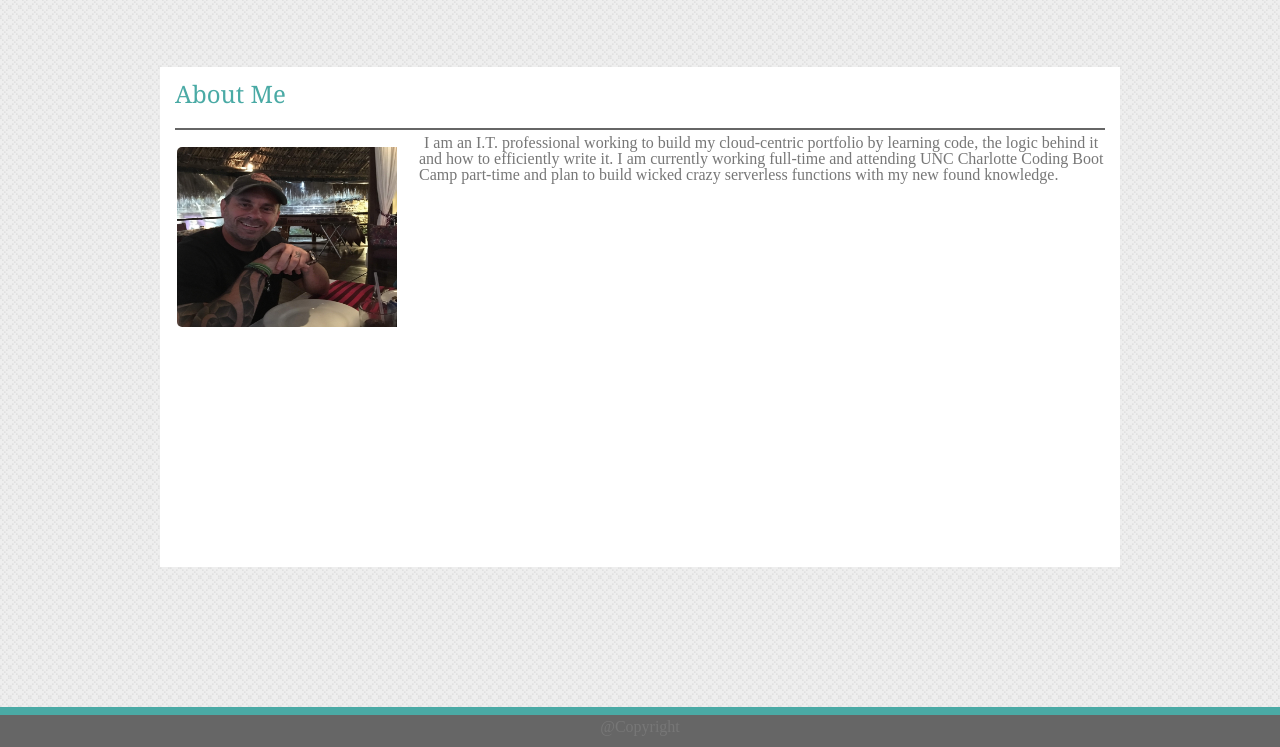
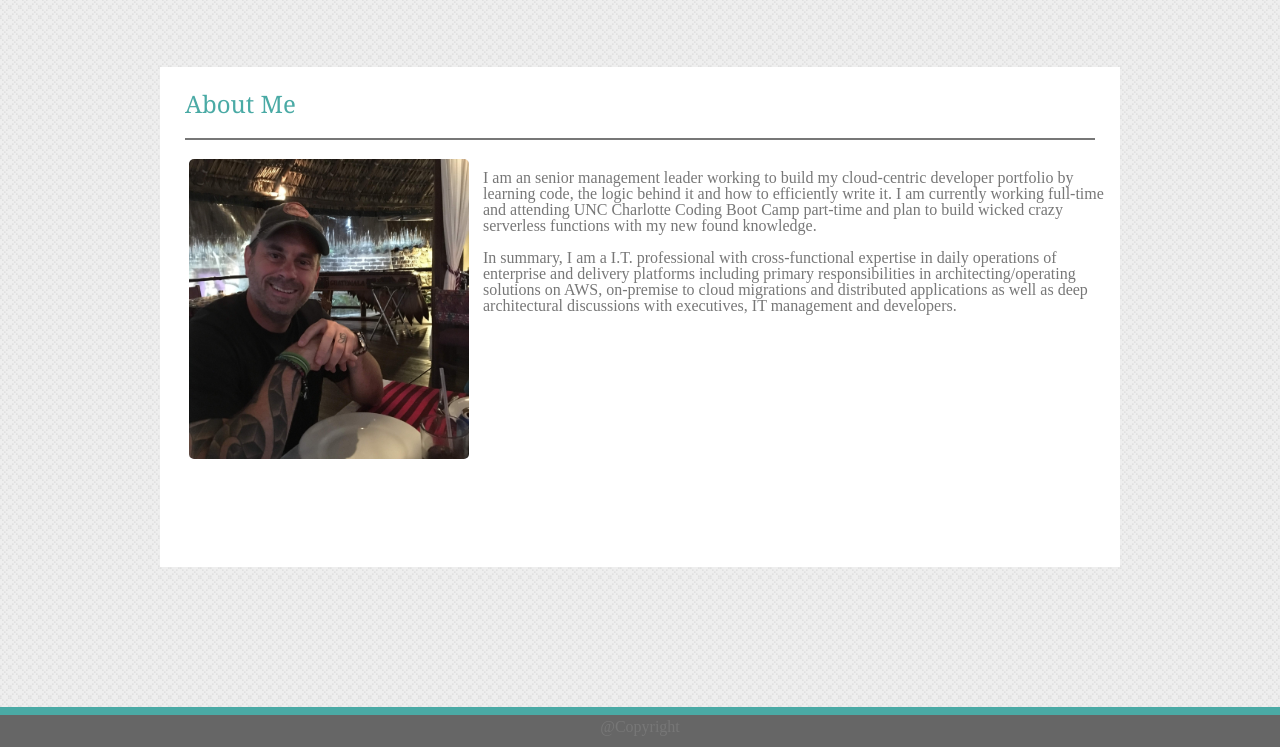
Before and after one commit to notintheup/Basic-Portfolio, a plain HTML site: page index.html in a window 1280 px wide. Shown: the part 53-800 px from the top of the page. Drawn offline with Linux system fonts and the light colour scheme.

Commit message:
Final Release 2.0

```diff
--- a/assets/css/style.css
+++ b/assets/css/style.css
@@ -8,11 +8,10 @@
   margin-left: auto; margin-right: auto;
   font-family: 'Georgia', Times, Times New Roman, serif;
   color: #777777;
-  border-bottom: solid; border-width: 1px; border-color: #777777;
+  border-bottom: solid; border-width: 2px; border-color: #777777;
 }
 a {
   padding: 5px;
-
   text-decoration: none;
   color: #777777;
   text-align: center;
@@ -101,7 +100,7 @@ li {
   height: 500px;
   max-width:960px;
   color: #777777;
-  padding: 5px;
+  padding: 15px;
 }
 .about {
   margin: 10px;
@@ -109,7 +108,7 @@ li {
   margin-bottom: 5px;
   font-size: 24px;
   color: #4aaaa5;
-  border-bottom: solid; border-color:  #666666; border-width: 2px;
+  border-bottom: solid; border-color:  #777777; border-width: 2px;
   font-family: Georgia, 'Times New Roman', Times, serif;
 }
 p {
@@ -128,13 +127,14 @@ p {
   color: #777777;
   padding-top: 25px; padding-bottom: 5px;
 }
-span {
+#me {
+  margin-top: 25px;
   padding-left: 5px;
   padding-top: 5px;
 }
 img {
-  height: 200px; width: 250px;
-  margin: 2px; padding: 10px; padding-right: 20px;
+  height: 320px; width: 300px;
+  margin: 4px; padding: 10px;
   border-radius: 15px;
   float: left;
 }
--- a/index.html
+++ b/index.html
@@ -29,11 +29,16 @@
   <section class="page">
     <div class="write">
       <h2 class="about">About Me</h2>
-      <img src="assets/images/IMG_0665.JPG" alt="Smiley face">
-      <span>I am an I.T. professional working to build my cloud-centric portfolio
-        by learning code, the logic behind it and how to efficiently write it. I am currently
-        working full-time and attending UNC Charlotte Coding Boot Camp part-time and plan
-        to build wicked crazy serverless functions with my new found knowledge.</span>
+      <img src="assets/images/IMG_0665.JPG" alt="smiley-face">
+      <div id="me">I am an senior management leader working to build my cloud-centric developer
+        portfolio by learning code, the logic behind it and how to efficiently write it. I am
+        currently working full-time and attending UNC Charlotte Coding Boot Camp part-time and plan
+        to build wicked crazy serverless functions with my new found knowledge. <br><br>
+        In summary, I am a I.T. professional with cross-functional
+        expertise in daily operations of enterprise and delivery platforms
+        including primary responsibilities in architecting/operating solutions on AWS,
+        on-premise to cloud migrations and distributed applications as well as deep
+        architectural discussions with executives, IT management and developers.</span>
     </div>
   </section>
   <!--Main site Footer-->
```
Also changed, not shown: assets/images/az_subtle_@2X.png (deleted), 1 other file.
